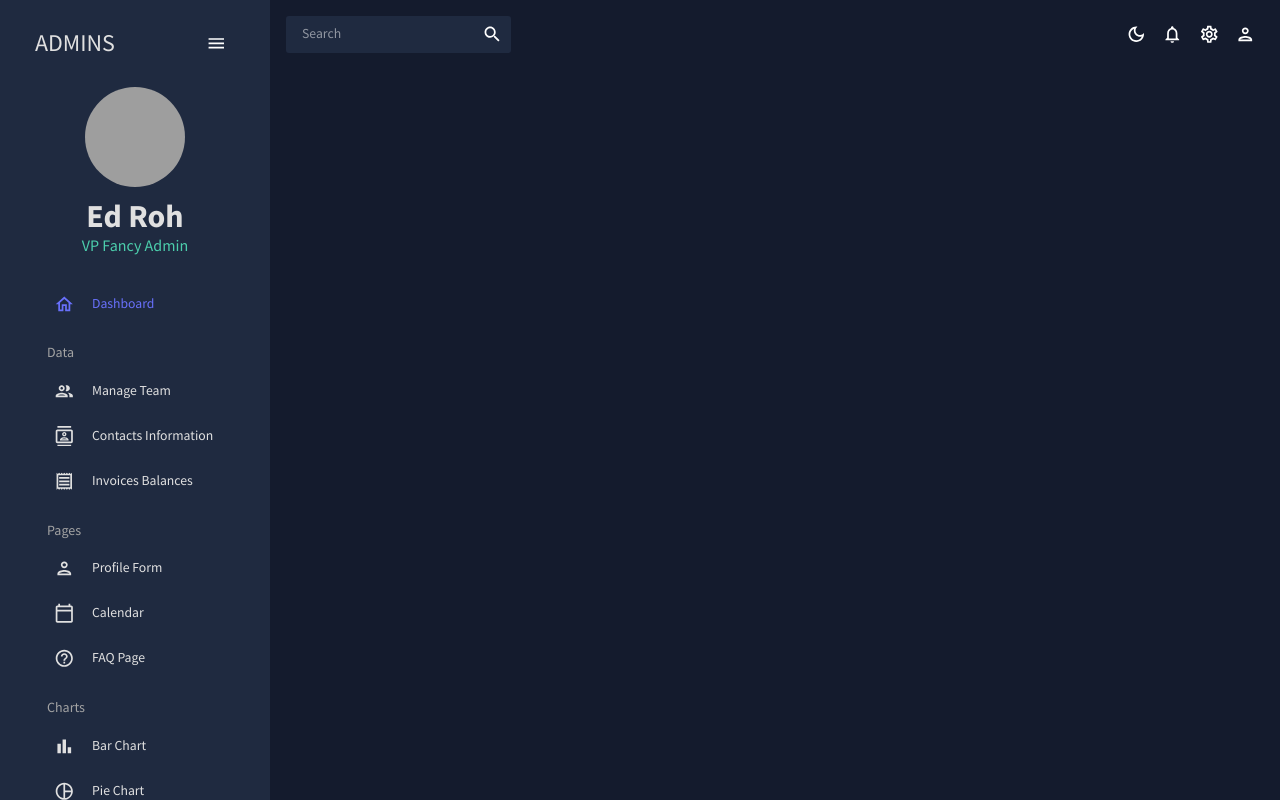
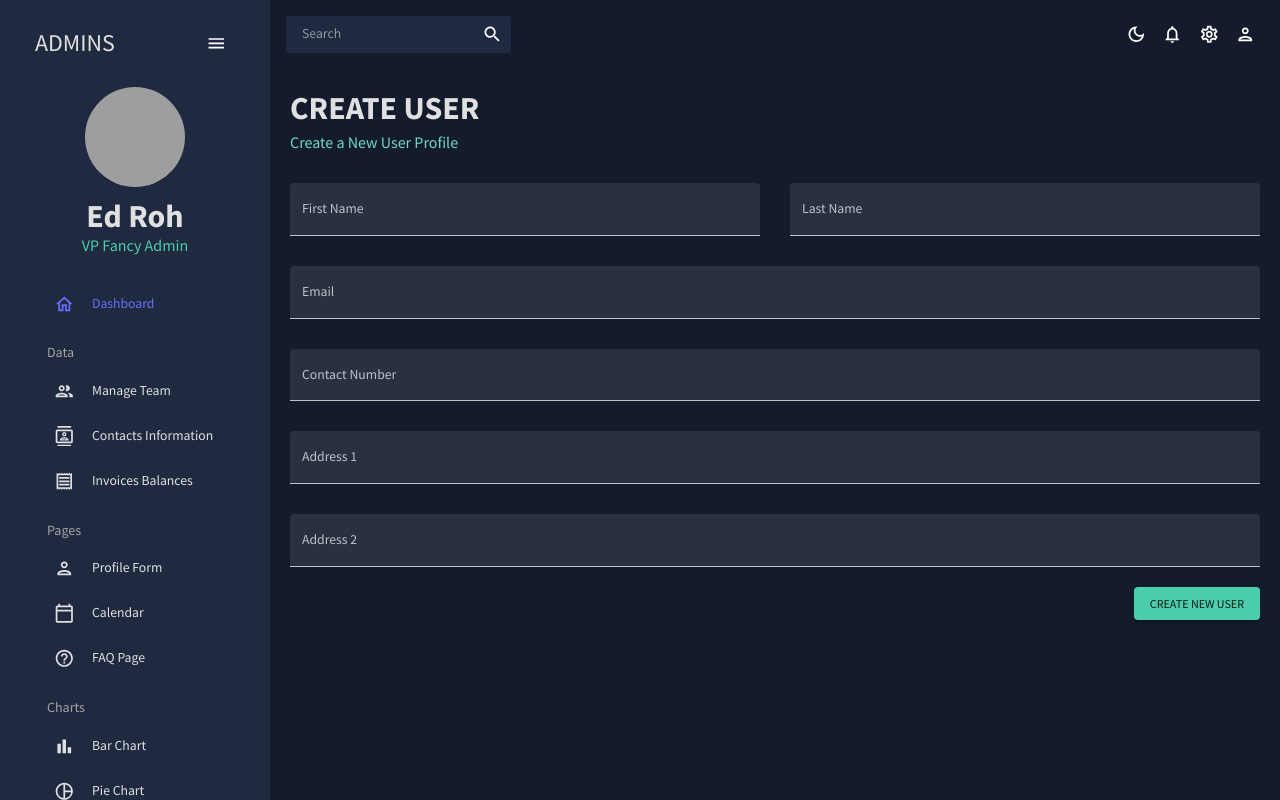
Before and after one commit to silencio260/react_admin, a React (Create React App) app: page /form in a window 1280 px wide. Built offline with nearby package versions, Linux system fonts and the light colour scheme; grey boxes are pictures that could not be loaded.

Commit message:
Implement forms page

```diff
--- a/package.json
+++ b/package.json
@@ -14,7 +14,7 @@
     "@testing-library/jest-dom": "^5.14.1",
     "@testing-library/react": "^13.0.0",
     "@testing-library/user-event": "^13.2.1",
-    "formik": "^2.4.6",
+    "formik": "^2.2.9",
     "react": "^18.3.1",
     "react-dom": "^18.3.1",
     "react-pro-sidebar": "^0.7.1",
--- a/src/App.js
+++ b/src/App.js
@@ -8,7 +8,7 @@
 import Invoices from "./scenes/invoices";
 import Contacts from "./scenes/contacts";
 // import Bar from "./scenes/global/bar";
-// import Form from "./scenes/form";
+import Form from "./scenes/form";
 // import Line from "./scenes/line";
 // import Pie from "./scenes/pie";
 // import FAQ from "./scenes/faq";
@@ -34,7 +34,7 @@
               <Route path="/team" element={<Team />}/>
               <Route path="/contacts" element={<Contacts />}/>
               <Route path="/invoices" element={<Invoices />}/>
-              {/* <Route path="/form" element={<Form />}/> */}
+              <Route path="/form" element={<Form />}/>
               {/* <Route path="/bar" element={<Bar />}/> */}
               {/* <Route path="/pie" element={<Pie />}/> */}
               {/* <Route path="/line" element={<Line />}/> */}
--- /dev/null
+++ b/src/scenes/form/index.js
@@ -0,0 +1,175 @@
+import { Box, Button, TextField, useMediaQuery } from "@mui/material"
+import { Formik } from "formik"
+import * as yup from 'yup'
+import Header from "../../components/Header"
+
+
+const initialValues = {
+    firstName: "",
+    lastName: "",
+    email: "",
+    contact: "",
+    address1: "",
+    address2: "",
+  };
+
+  const phoneRegExp =
+  /^((\+[1-9]{1,4}[ -]?)|(\([0-9]{2,3}\)[ -]?)|([0-9]{2,4})[ -]?)*?[0-9]{3,4}[ -]?[0-9]{3,4}$/;
+
+    const checkoutSchema = yup.object().shape({
+    firstName: yup.string().required("required"),
+    lastName: yup.string().required("required"),
+    email: yup.string().email("invalid email").required("required"),
+    contact: yup
+        .string()
+        .matches(phoneRegExp, "Phone number is not valid")
+        .required("required"),
+    address1: yup.string().required("required"),
+    address2: yup.string().required("required"),
+    });
+
+
+
+const Form = () => {
+    const isNonMobile = useMediaQuery("(min-width:600px)");
+
+    const handleFormSubmit = (values) => {
+        console.log(values)
+    }
+
+  return (
+    <Box m={'20px'}>
+        <Header
+            title={'CREATE USER'}
+            subtitle={'Create a New User Profile'}
+        />
+
+        <Formik
+            onSubmit={handleFormSubmit}
+            initialValues={initialValues}
+            validationSchema={checkoutSchema}
+        >
+            {({values, errors, touched, handleBlur, handleChange, handleSubmit}) => (
+                <form onSubmit={handleSubmit}>
+                    <Box
+                        display={'grid'}
+                        gap={'30px'}
+                        gridTemplateColumns={'repeat(4, minmax(0, 1fr))'}
+                        sx={{
+                            "& > div": { gridColumn: isNonMobile ? undefined : "span 4" },
+                        }}
+                    >
+                        <TextField
+                            fullWidth
+                            variant="filled"
+                            type="text"
+                            label="First Name"
+                            onBlur={handleBlur}
+                            onChange={handleChange}
+                            value={values.firstName}
+                            name="firstName"
+                            error={!!touched.firstName && !!errors.firstName}
+                            helperText={touched.firstName && errors.firstName}
+                            sx={{
+                                gridColumn: 'span 2'
+                            }}
+                        />
+
+                        <TextField
+                            fullWidth
+                            variant="filled"
+                            type="text"
+                            label="Last Name"
+                            onBlur={handleBlur}
+                            onChange={handleChange}
+                            value={values.lastName}
+                            name="lastName"
+                            error={!!touched.lastName && !!errors.lastName}
+                            helperText={touched.lastName && errors.lastName}
+                            sx={{
+                                gridColumn: 'span 2'
+                            }}
+                        />
+
+                        <TextField
+                            fullWidth
+                            variant="filled"
+                            type="text"
+                            label="Email"
+                            onBlur={handleBlur}
+                            onChange={handleChange}
+                            value={values.email}
+                            name="email"
+                            error={!!touched.email && !!errors.email}
+                            helperText={touched.email && errors.email}
+                            sx={{ gridColumn: "span 4" }}
+                        />
+
+                        <TextField
+                            fullWidth
+                            variant="filled"
+                            type="text"
+                            label="Contact Number"
+                            onBlur={handleBlur}
+                            onChange={handleChange}
+                            value={values.contact}
+                            name="contact"
+                            error={!!touched.contact && !!errors.contact}
+                            helperText={touched.contact && errors.contact}
+                            sx={{ gridColumn: "span 4" }}
+                        />
+
+                        <TextField
+                            fullWidth
+                            variant="filled"
+                            type="text"
+                            label="Address 1"
+                            onBlur={handleBlur}
+                            onChange={handleChange}
+                            value={values.address1}
+                            name="address1"
+                            error={!!touched.address1 && !!errors.address1}
+                            helperText={touched.address1 && errors.address1}
+                            sx={{ gridColumn: "span 4" }}
+                        />
+
+                        <TextField
+                            fullWidth
+                            variant="filled"
+                            type="text"
+                            label="Address 2"
+                            onBlur={handleBlur}
+                            onChange={handleChange}
+                            value={values.address2}
+                            name="address2"
+                            error={!!touched.address2 && !!errors.address2}
+                            helperText={touched.address2 && errors.address2}
+                            sx={{ gridColumn: "span 4" }}
+                        />
+
+                    </Box>
+
+
+                    <Box
+                            display={'flex'}
+                            justifyContent={'end'}
+                            mt={'20px'}
+                        >
+                            <Button
+                                type="submit"
+                                color="secondary"
+                                variant="contained"
+                            >
+                                Create New User
+                            </Button>
+
+                        </Box>
+                </form>
+            )}
+
+        </Formik>
+    </Box>
+  )
+}
+
+export default Form
```
Also changed, not shown: 2 other files (tests, documents, lock files or other folders).
